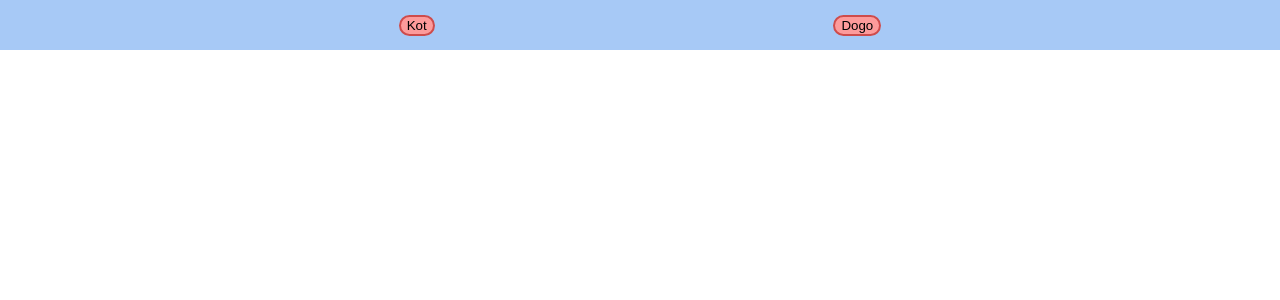
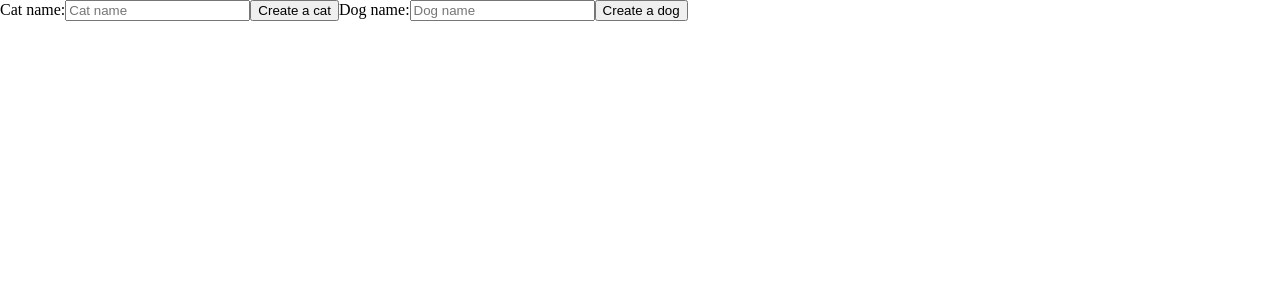
Before and after one commit to Devrro/react_project_devrro, a React (Create React App) app: page / in a window 1280 px wide. Shown: the top 300 px of the page. Built offline with nearby package versions, Linux system fonts and the light colour scheme.

Commit message:
Lesson5_hw_2_variant 1

```diff
--- a/src/App.js
+++ b/src/App.js
@@ -1,16 +1,67 @@
-import React from "react";
-import {Routes,Route} from "react-router-dom";
-import MainLayout from "./layout/MainLayout/MainLayout";
-import HomePage from "./pages/HomePage/HomePage";
+import React, {useReducer, useState} from "react";
 
 function App() {
-  return (
-      <Routes>
-          <Route path={'/'} element={<MainLayout/>}>
-              <Route path={'home'} element={<HomePage/>}/>
-          </Route>
-      </Routes>
-  )
+    const reducer = (state, action) => {
+        const {type, payload} = action;
+
+        switch (type) {
+            case 'addCat':
+                return {...state, cats: [...state.cats, {name: payload, id: Date.now()}]}
+            case 'deleteCat':
+                return {...state, cats: state.cats.filter(cat => cat.id !== payload)}
+            case 'addDog':
+                return {...state, dogs: [...state.dogs, {name: payload, id: Date.now()}]}
+            case 'deleteDog':
+                return {...state, dogs: state.dogs.filter(dog => dog.id !== payload)}
+            default:
+                console.log('Можливо труп, по коням')
+                return
+        }
+    }
+    // const init = () => {
+    //
+    // }
+
+    const [state, dispatch] = useReducer(reducer, {dogs: [], cats: []})
+    const [catValue, setCatValue] = useState('');
+    const [dogValue, setDogValue] = useState('');
+
+    const CreateCat = () =>{
+        dispatch({type:'addCat', payload:catValue});
+        setCatValue('');
+    }
+    const CreateDog = () =>{
+        dispatch({type:'addDog', payload:dogValue});
+        setDogValue('');
+    }
+
+
+    console.log(state)
+    return (
+            <div>
+                <label>Cat name:
+                    <input type={'text'} placeholder={'Cat name'} value={catValue} onChange={({target}) => {setCatValue(target.value)}}/>
+                    <button onClick={()=>{CreateCat();}}>Create a cat</button>
+                </label>
+                {state.cats && state.cats.map((cat)=><div key={cat.id}>
+                    {cat.name}
+                    <button onClick={()=>{dispatch({type:'deleteCat', payload:cat.id})}}> DELETE </button>
+                </div>)}
+                <label>Dog name:
+                    <input type={'text'} placeholder={'Dog name'} value={dogValue} onChange={({target}) => {setDogValue(target.value)}}/>
+                    <button onClick={()=>{CreateDog();}}>Create a dog</button>
+                </label>
+                {state.dogs && state.dogs.map((dog)=><div key={dog.id}>
+                    {dog.name}
+                    <button onClick={()=>{dispatch({type:'deleteDog', payload:dog.id})}}> DELETE </button>
+                </div>)}
+
+            </div>
+        // <Routes>
+        //     <Route path={'/'} element={<MainLayout/>}>
+        //     </Route>
+        // </Routes>
+    )
 
 }
 
--- a/src/components/Button/Button.module.css
+++ b/src/components/Button/Button.module.css
@@ -3,3 +3,7 @@
     border-radius: 20px;
     border: 2px solid #ce4c4c;
 }
+
+.btn_custom:active{
+    border: 4px solid #ce4c4c;
+}
--- a/src/layout/MainLayout/MainLayout.js
+++ b/src/layout/MainLayout/MainLayout.js
@@ -7,8 +7,12 @@ const MainLayout = () => {
     return (
         <div>
             <div className={style.header}>
-                <Button>Kot</Button>
-                <Button>Dogo</Button>
+                <div style={{width:'100px'}}>
+                    <Button onClick={() => {console.log('hello')}}>Kot</Button>
+                </div>
+                <div style={{width:'100px'}}>
+                    <Button onClick={() => {console.log('hello')}}>Doggo</Button>
+                </div>
             </div>
             <Outlet/>
         </div>
--- a/src/pages/index.js
+++ /dev/null
@@ -1,6 +0,0 @@
-export * from "./AboutPage/AboutPage"
-export * from "./HomePage/HomePage"
-export * from "./NotFoundPage/NotFoundPage"
-export * from "./PostPage/PostPage"
-export * from "./UsersPage/UsersPage"
-export * from "./SinglePostPage/SinglePostPage"
```
